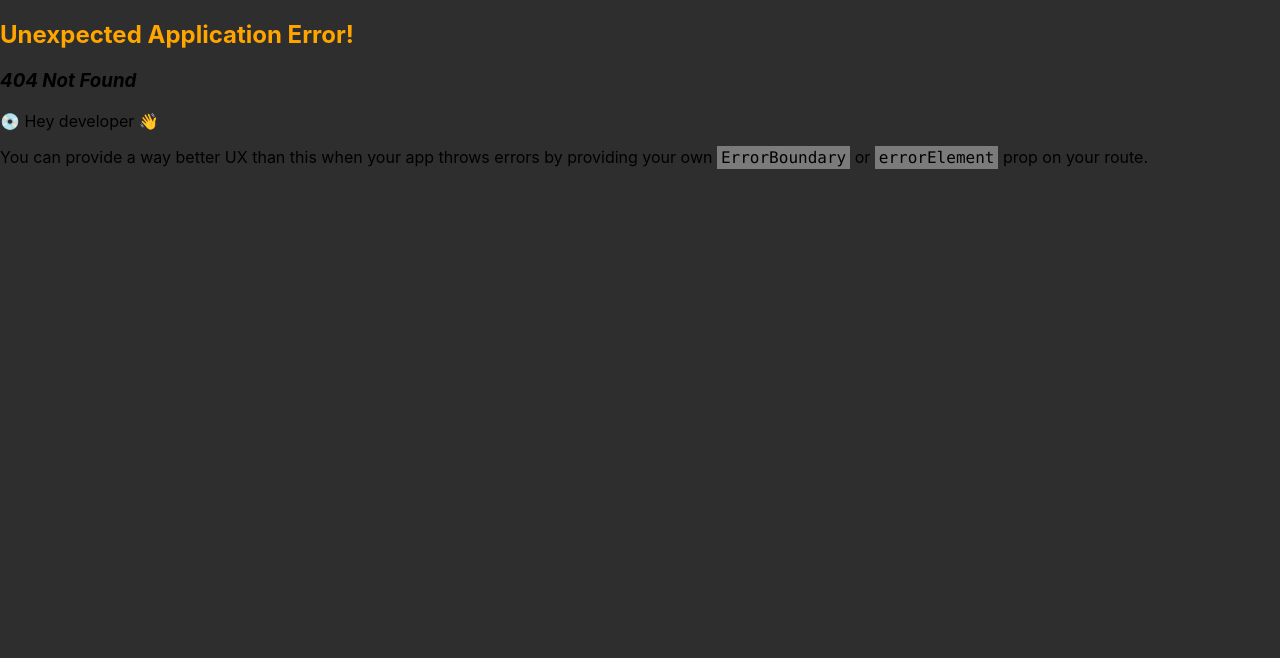
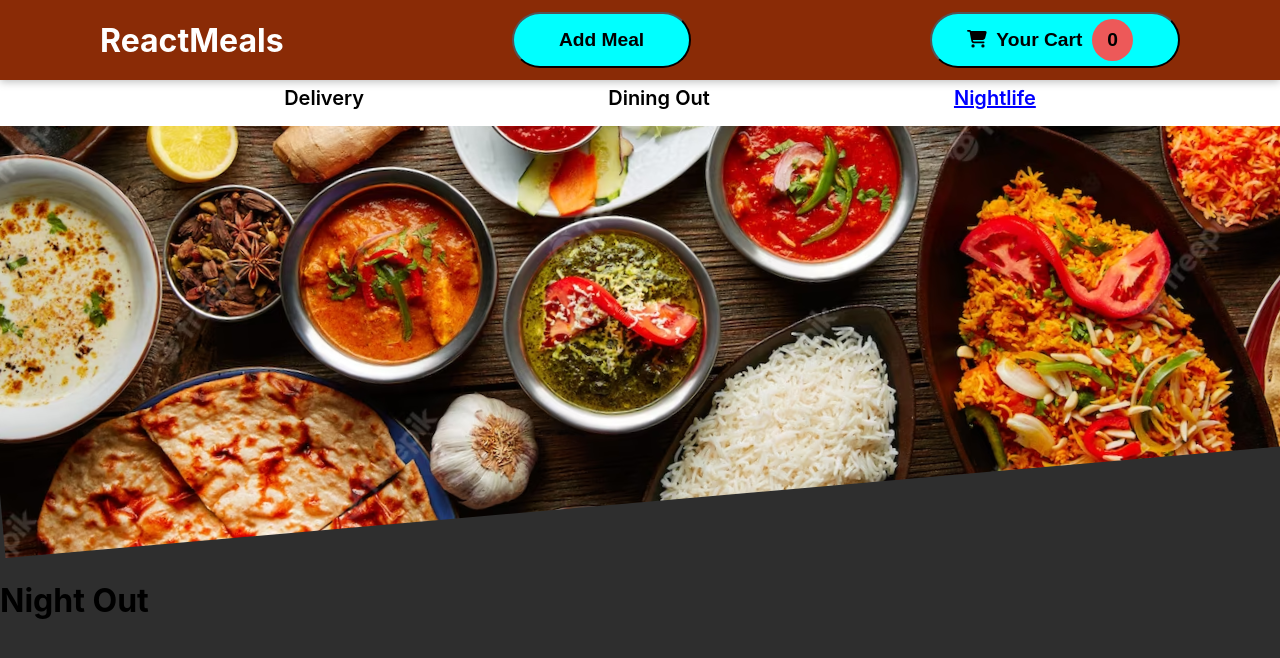
Before and after one commit to SohelHimone/ReactMeals, a React (Create React App) app: page /ReatMeals/Nightout in a window 1280 px wide. Before the commit this address had no page. Shown: the top 658 px of the page. Built offline with nearby package versions, Linux system fonts and the light colour scheme.

Commit message:
change the routes via ReactMeals

```diff
--- a/src/components/Cart/Navigation.jsx
+++ b/src/components/Cart/Navigation.jsx
@@ -9,13 +9,13 @@
         <>
           <ul className={styles.navul}>
             <li>
-              <NavLink to="/" className={({isActive})=>isActive ? styles.active:undefined} end>Delivery</NavLink>
+              <NavLink to="/ReatMeals" className={({isActive})=>isActive ? styles.active:undefined} end>Delivery</NavLink>
             </li>
             <li>
-            <NavLink to="/Dinningout" className={({isActive})=>isActive ? styles.active:undefined}>Dining Out</NavLink>
+            <NavLink to="/ReatMeals/Dinningout" className={({isActive})=>isActive ? styles.active:undefined}>Dining Out</NavLink>
             </li>
             <li>
-            <NavLink to="/Nightout" className={({isActive})=>isActive ? styles.active:undefined}>Nightlife</NavLink>
+            <NavLink to="/ReatMeals/Nightout" className={({isActive})=>isActive ? styles.active:undefined}>Nightlife</NavLink>
             </li>
           </ul>
         </>
```
Also changed, not shown: src/App.js (+4 -4 lines).
